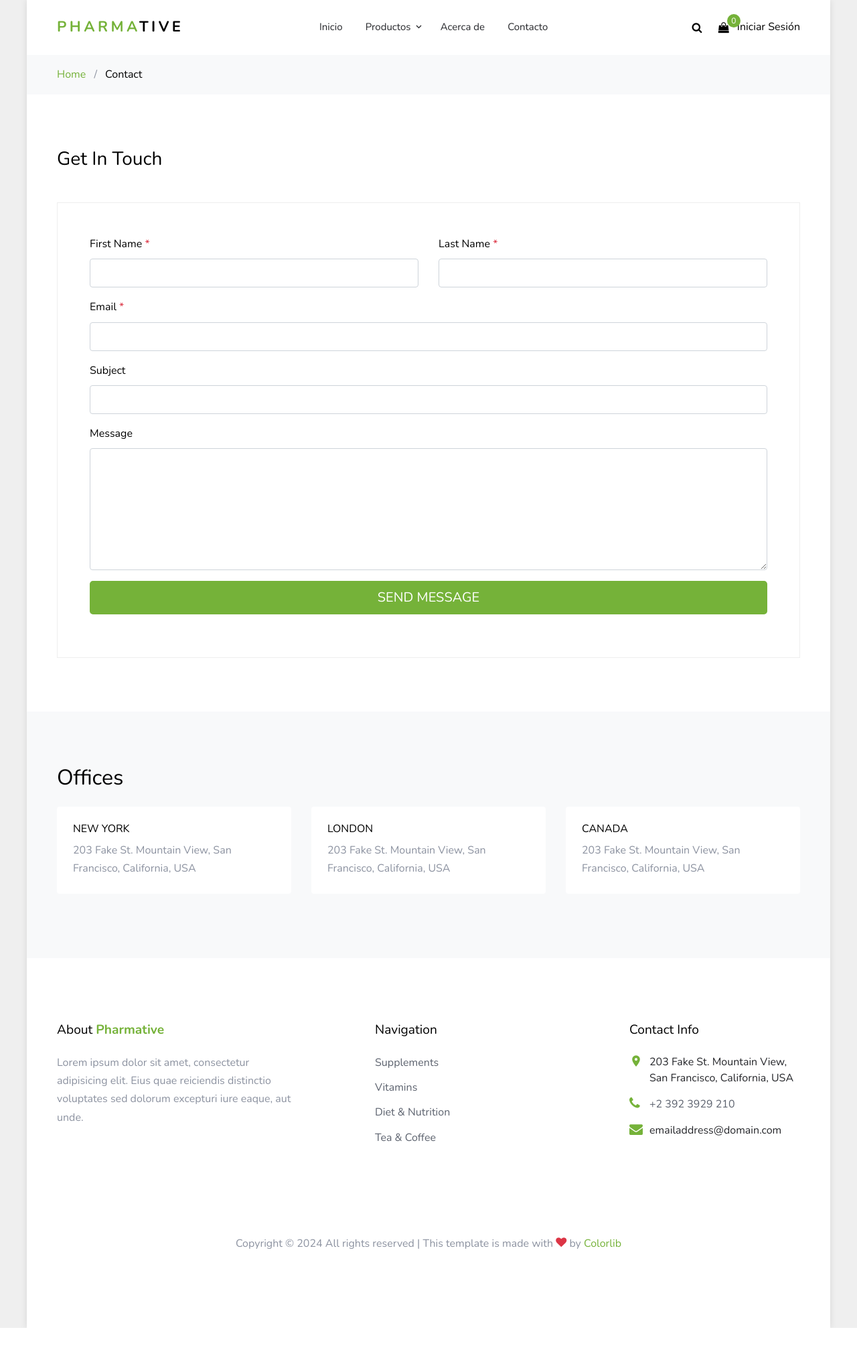
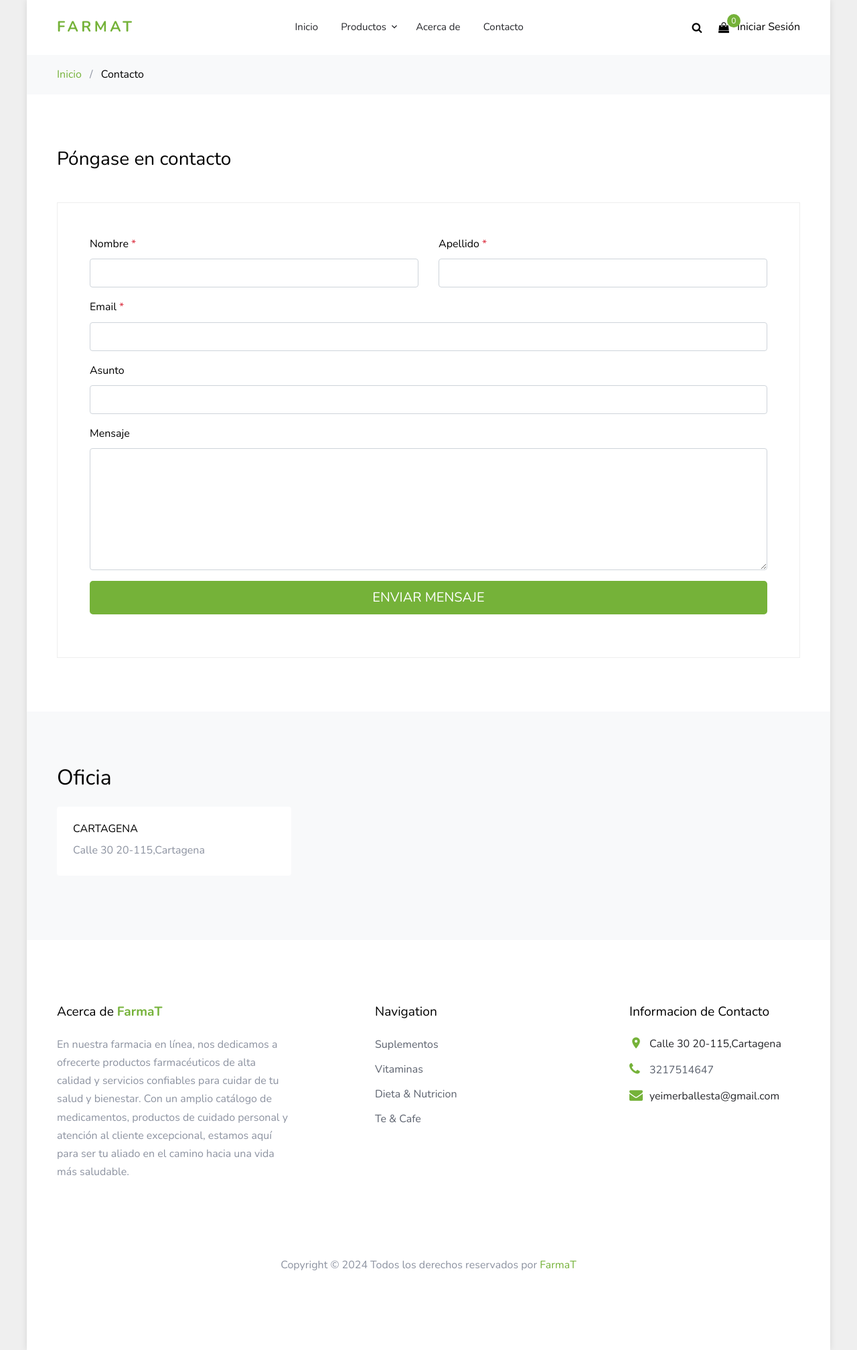
Before and after one commit to Yersonzp/FarmaT, a PHP site: page /FarmaT/contact.php in a window 1280 px wide. Shown: the whole page at 67% size. Before the commit the page ends 1982 px from the top, so only its background shows below. Run offline with PHP 8.4, Linux system fonts and the light colour scheme; data that the repository does not hold is empty; some web fonts are replaced.

Commit message:
contact.php

```diff
--- a/contact.php
+++ b/contact.php
@@ -2,7 +2,7 @@
 <html lang="en">
 
 <head>
-  <title>Pharmative &mdash; Colorlib Template</title>
+  <title>FarmaT</title>
   <meta charset="utf-8">
   <meta name="viewport" content="width=device-width, initial-scale=1, shrink-to-fit=no">
 
@@ -43,7 +43,7 @@
         <div class="d-flex align-items-center justify-content-between">
           <div class="logo">
             <div class="site-logo">
-              <a href="index.php" class="js-logo-clone"><strong class="text-primary">Pharma</strong>tive</a>
+              <a href="index.php" class="js-logo-clone"><strong class="text-primary">FarmaT</strong></a>
             </div>
           </div>
           <div class="main-nav d-none d-lg-block">
@@ -88,8 +88,8 @@
       <div class="container">
         <div class="row">
           <div class="col-md-12 mb-0">
-            <a href="index.php">Home</a> <span class="mx-2 mb-0">/</span>
-            <strong class="text-black">Contact</strong>
+            <a href="index.php">Inicio</a> <span class="mx-2 mb-0">/</span>
+            <strong class="text-black">Contacto</strong>
           </div>
         </div>
       </div>
@@ -99,7 +99,7 @@
       <div class="container">
         <div class="row">
           <div class="col-md-12">
-            <h2 class="h3 mb-5 text-black">Get In Touch</h2>
+            <h2 class="h3 mb-5 text-black">Póngase en contacto</h2>
           </div>
           <div class="col-md-12">
 
@@ -108,11 +108,11 @@
               <div class="p-3 p-lg-5 border">
                 <div class="form-group row">
                   <div class="col-md-6">
-                    <label for="c_fname" class="text-black">First Name <span class="text-danger">*</span></label>
+                    <label for="c_fname" class="text-black">Nombre <span class="text-danger">*</span></label>
                     <input type="text" class="form-control" id="c_fname" name="c_fname">
                   </div>
                   <div class="col-md-6">
-                    <label for="c_lname" class="text-black">Last Name <span class="text-danger">*</span></label>
+                    <label for="c_lname" class="text-black">Apellido <span class="text-danger">*</span></label>
                     <input type="text" class="form-control" id="c_lname" name="c_lname">
                   </div>
                 </div>
@@ -124,20 +124,20 @@
                 </div>
                 <div class="form-group row">
                   <div class="col-md-12">
-                    <label for="c_subject" class="text-black">Subject </label>
+                    <label for="c_subject" class="text-black">Asunto </label>
                     <input type="text" class="form-control" id="c_subject" name="c_subject">
                   </div>
                 </div>
 
                 <div class="form-group row">
                   <div class="col-md-12">
-                    <label for="c_message" class="text-black">Message </label>
+                    <label for="c_message" class="text-black">Mensaje </label>
                     <textarea name="c_message" id="c_message" cols="30" rows="7" class="form-control"></textarea>
                   </div>
                 </div>
                 <div class="form-group row">
                   <div class="col-lg-12">
-                    <input type="submit" class="btn btn-primary btn-lg btn-block" value="Send Message">
+                    <input type="submit" class="btn btn-primary btn-lg btn-block" value="Enviar Mensaje">
                   </div>
                 </div>
               </div>
@@ -154,26 +154,16 @@
       <div class="container">
         <div class="row">
           <div class="col-12">
-            <h2 class="text-black mb-4">Offices</h2>
+            <h2 class="text-black mb-4">Oficia</h2>
           </div>
           <div class="col-lg-4">
             <div class="p-4 bg-white mb-3 rounded">
-              <span class="d-block text-black h6 text-uppercase">New York</span>
-              <p class="mb-0">203 Fake St. Mountain View, San Francisco, California, USA</p>
+              <span class="d-block text-black h6 text-uppercase">Cartagena</span>
+              <p class="mb-0">Calle 30 20-115,Cartagena</p>
             </div>
           </div>
-          <div class="col-lg-4">
-            <div class="p-4 bg-white mb-3 rounded">
-              <span class="d-block text-black h6 text-uppercase">London</span>
-              <p class="mb-0">203 Fake St. Mountain View, San Francisco, California, USA</p>
-            </div>
-          </div>
-          <div class="col-lg-4">
-            <div class="p-4 bg-white mb-3 rounded">
-              <span class="d-block text-black h6 text-uppercase">Canada</span>
-              <p class="mb-0">203 Fake St. Mountain View, San Francisco, California, USA</p>
-            </div>
-          </div>
+
+
         </div>
       </div>
 
@@ -185,29 +175,29 @@
           <div class="col-md-6 col-lg-4 mb-4 mb-lg-0">
 
             <div class="block-7">
-              <h3 class="footer-heading mb-4">About <strong class="text-primary">Pharmative</strong></h3>
-              <p>Lorem ipsum dolor sit amet, consectetur adipisicing elit. Eius quae reiciendis distinctio voluptates
-                sed dolorum excepturi iure eaque, aut unde.</p>
+              <h3 class="footer-heading mb-4">Acerca de <strong class="text-primary">FarmaT</strong></h3>
+              <p>En nuestra farmacia en línea, nos dedicamos a ofrecerte productos farmacéuticos de alta calidad y servicios confiables para cuidar de tu salud y bienestar. Con un amplio catálogo de medicamentos, productos de cuidado personal y atención al cliente excepcional,
+                estamos aquí para ser tu aliado en el camino hacia una vida más saludable.</p>
             </div>
 
           </div>
           <div class="col-lg-3 mx-auto mb-5 mb-lg-0">
             <h3 class="footer-heading mb-4">Navigation</h3>
             <ul class="list-unstyled">
-              <li><a href="#">Supplements</a></li>
-              <li><a href="#">Vitamins</a></li>
-              <li><a href="#">Diet &amp; Nutrition</a></li>
-              <li><a href="#">Tea &amp; Coffee</a></li>
+              <li><a href="#">Suplementos</a></li>
+              <li><a href="#">Vitaminas</a></li>
+              <li><a href="#">Dieta &amp; Nutricion</a></li>
+              <li><a href="#">Te &amp; Cafe</a></li>
             </ul>
           </div>
 
           <div class="col-md-6 col-lg-3">
             <div class="block-5 mb-5">
-              <h3 class="footer-heading mb-4">Contact Info</h3>
+              <h3 class="footer-heading mb-4">Informacion de Contacto</h3>
               <ul class="list-unstyled">
-                <li class="address">203 Fake St. Mountain View, San Francisco, California, USA</li>
-                <li class="phone"><a href="tel://23923929210">+2 392 3929 210</a></li>
-                <li class="email">emailaddress@domain.com</li>
+                <li class="address">Calle 30 20-115,Cartagena</li>
+                <li class="phone"><a href="tel://3217514647">3217514647</a></li>
+                <li class="email">yeimerballesta@gmail.com</li>
               </ul>
             </div>
 
@@ -219,10 +209,8 @@
             <p>
               <!-- Link back to Colorlib can't be removed. Template is licensed under CC BY 3.0. -->
               Copyright &copy;
-              <script>
-                document.write(new Date().getFullYear());
-              </script> All rights reserved | This template is made
-              with <i class="icon-heart text-danger" aria-hidden="true"></i> by <a href="https://colorlib.com" target="_blank" class="text-primary">Colorlib</a>
+              <script>document.write(new Date().getFullYear());</script> Todos los derechos reservados por <a href="" target="_blank"
+              class="text-primary">FarmaT</a>
               <!-- Link back to Colorlib can't be removed. Template is licensed under CC BY 3.0. -->
             </p>
           </div>
```
